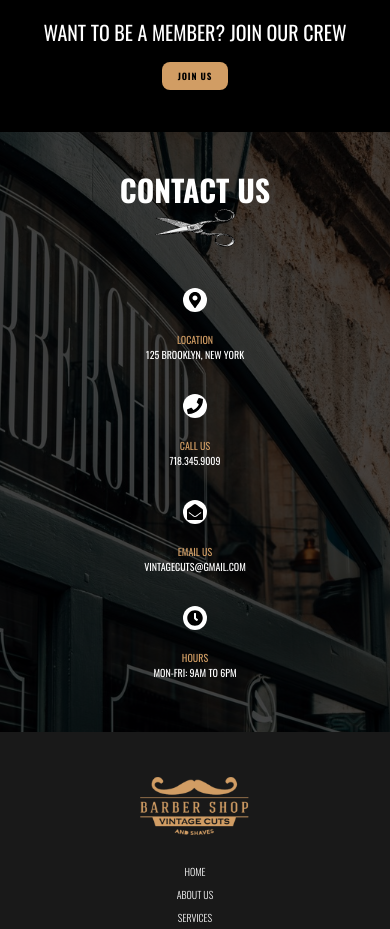
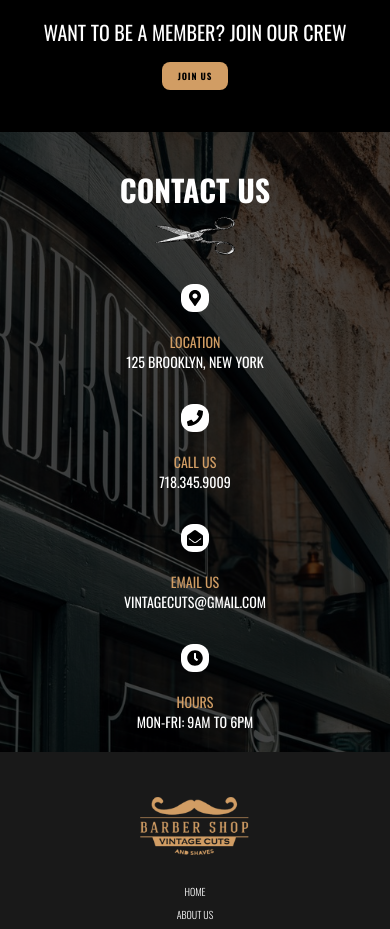
Before and after one commit to Danieljamespm/barber-shop-react, a React (Vite) app: page / in a window 390 px wide. Shown: the part 7320-8249 px from the top of the page. Built offline with nearby package versions, Linux system fonts and the light colour scheme.

Commit message:
changed font sizes for mobile.

```diff
--- a/src/Components/Contactus.jsx
+++ b/src/Components/Contactus.jsx
@@ -3,44 +3,44 @@ import { FaClock, FaEnvelopeOpen, FaMapMarkerAlt, FaPhone } from "react-icons/fa
 
 const Contactus = () => {
   return (
-    <div id='contact' className='w-full h-[600px] sm:h-[300px] bg-contact-image bg-cover bg-center bg-black bg-blend-darken bg-opacity-70'>
-        <h2 className='text-white font-oswald text-3xl font-bold text-center pt-10'>CONTACT US</h2>
-        <img className='w-[80px] mx-auto pb-10' src='./barber-scissors.png' />
+    <div id='contact' className='w-full h-[620px] sm:h-[300px] bg-contact-image bg-cover bg-center bg-black bg-blend-darken bg-opacity-70'>
+        <h2 className='text-white font-oswald text-3xl font-bold text-center pt-10 pb-2'>CONTACT US</h2>
+        <img className='w-[80px] mx-auto pb-7' src='./barber-scissors.png' />
         <div className='sm:flex justify-around'>
             <div  className='pb-8'>
-                <div className='w-6 h-6 bg-white flex justify-center items-center rounded-xl m-auto'>
+                <div className='w-7 h-7 bg-white flex justify-center items-center rounded-xl m-auto'>
                 <FaMapMarkerAlt className='' />
                 </div>
                 <div className='text-center'>
-                <p className='text-[#d19d64] font-oswald text-[10px] pt-5'>LOCATION</p>
-                <p className='text-white font-oswald text-[10px]'>125 BROOKLYN, NEW YORK</p>
+                <p className='text-[#d19d64] font-oswald text-sm pt-5'>LOCATION</p>
+                <p className='text-white font-oswald text-sm'>125 BROOKLYN, NEW YORK</p>
                 </div>
             </div>
             <div className='pb-8'>
-                <div className='w-6 h-6 bg-white flex justify-center items-center rounded-xl m-auto'>
+                <div className='w-7 h-7 bg-white flex justify-center items-center rounded-xl m-auto'>
                 <FaPhone className='' />
                 </div>
                 <div className='text-center'>
-                <p className='text-[#d19d64] font-oswald text-[10px] pt-5'>CALL US</p>
-                <p className='text-white font-oswald text-[10px]'>718.345.9009</p>
+                <p className='text-[#d19d64] font-oswald text-sm pt-5'>CALL US</p>
+                <p className='text-white font-oswald text-sm'>718.345.9009</p>
                 </div>
             </div>
             <div className='pb-8'>
-                <div className='w-6 h-6 bg-white flex justify-center items-center rounded-xl m-auto'>
+                <div className='w-7 h-7 bg-white flex justify-center items-center rounded-xl m-auto'>
                 <FaEnvelopeOpen />
                 </div>
                 <div className='text-center'>
-                <p className='text-[#d19d64] font-oswald text-[10px] pt-5'>EMAIL US</p>
-                <p className='text-white font-oswald text-[10px]'>VINTAGECUTS@GMAIL.COM</p>
+                <p className='text-[#d19d64] font-oswald text-sm pt-5'>EMAIL US</p>
+                <p className='text-white font-oswald text-sm'>VINTAGECUTS@GMAIL.COM</p>
                 </div>
             </div>
             <div>
-                <div className='w-6 h-6 bg-white flex justify-center items-center rounded-xl m-auto'>
+                <div className='w-7 h-7 bg-white flex justify-center items-center rounded-xl m-auto'>
                 <FaClock />
                 </div>
                 <div className='text-center'>
-                <p className='text-[#d19d64] font-oswald text-[10px] pt-5'>HOURS</p>
-                <p className='text-white font-oswald text-[10px]'>MON-FRI: 9AM TO 6PM </p>
+                <p className='text-[#d19d64] font-oswald text-sm pt-5'>HOURS</p>
+                <p className='text-white font-oswald text-sm'>MON-FRI: 9AM TO 6PM </p>
                 </div>
             </div>
         </div>
```
